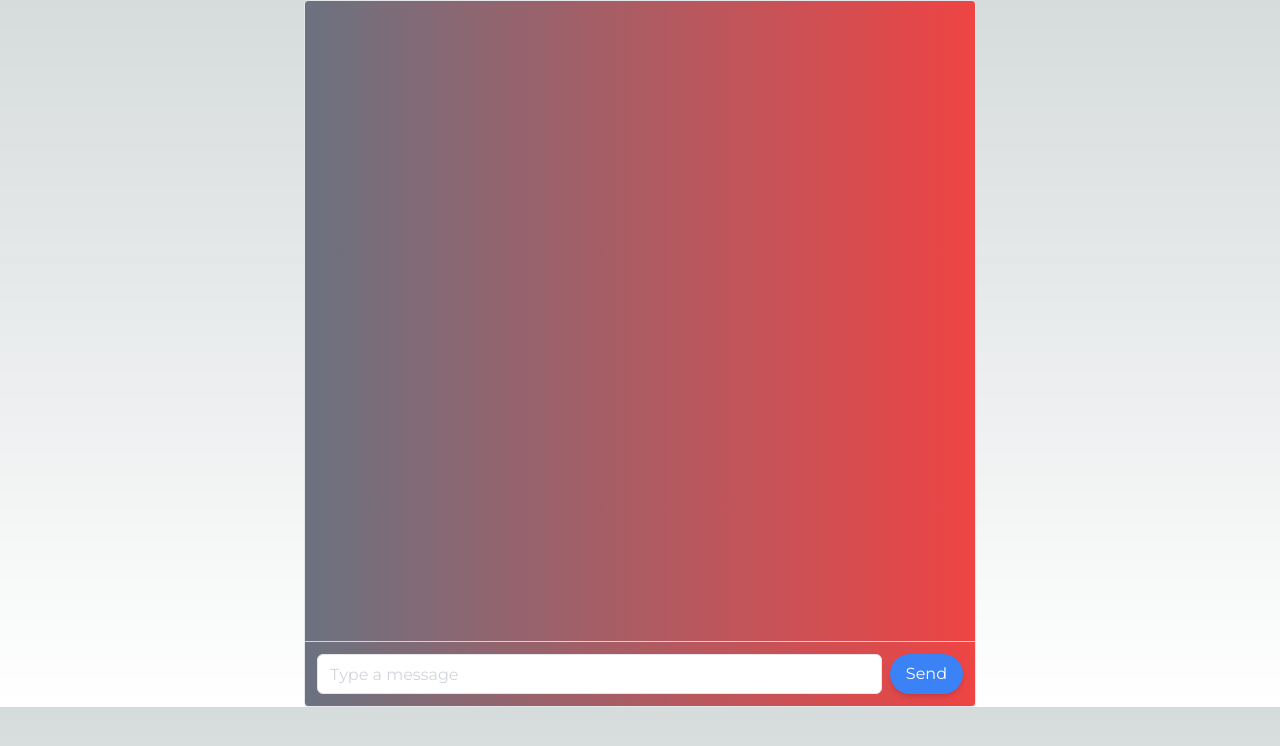
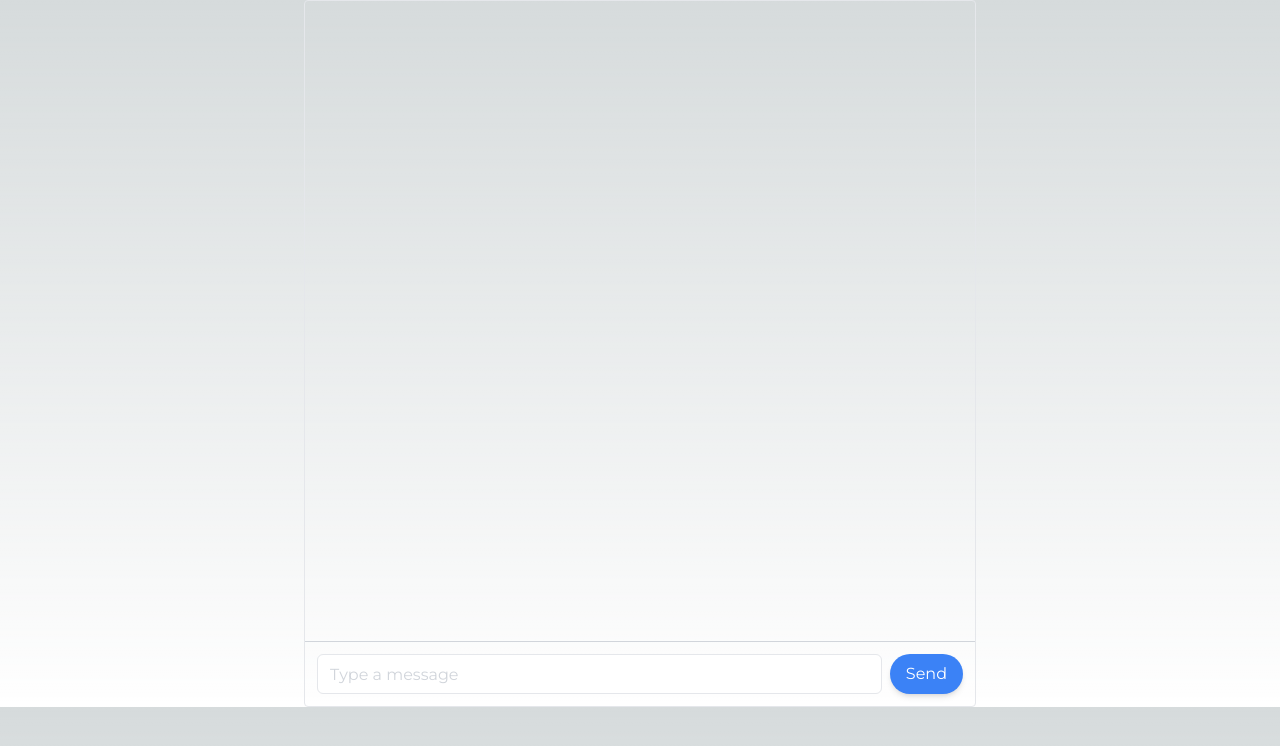
Before and after one commit to Ollstar/surveygen, a Next.js app: page / in a window 1280 px wide. Shown: the top 746 px of the page. Built offline with nearby package versions, Linux system fonts and the light colour scheme.

Commit message:
remove gradient

```diff
--- a/app/page.tsx
+++ b/app/page.tsx
@@ -81,7 +81,7 @@ const Chat: React.FC = () => {
   };
 
   return (
-    <div className="container mx-auto max-w-2xl border rounded bg-gradient-to-r from-gray-500 to-red-500">
+    <div className="container mx-auto max-w-2xl border rounded">
 
       <div className="relative w-full p-6 overflow-y-auto h-[40rem]">
         <ul className="space-y-2">
```
